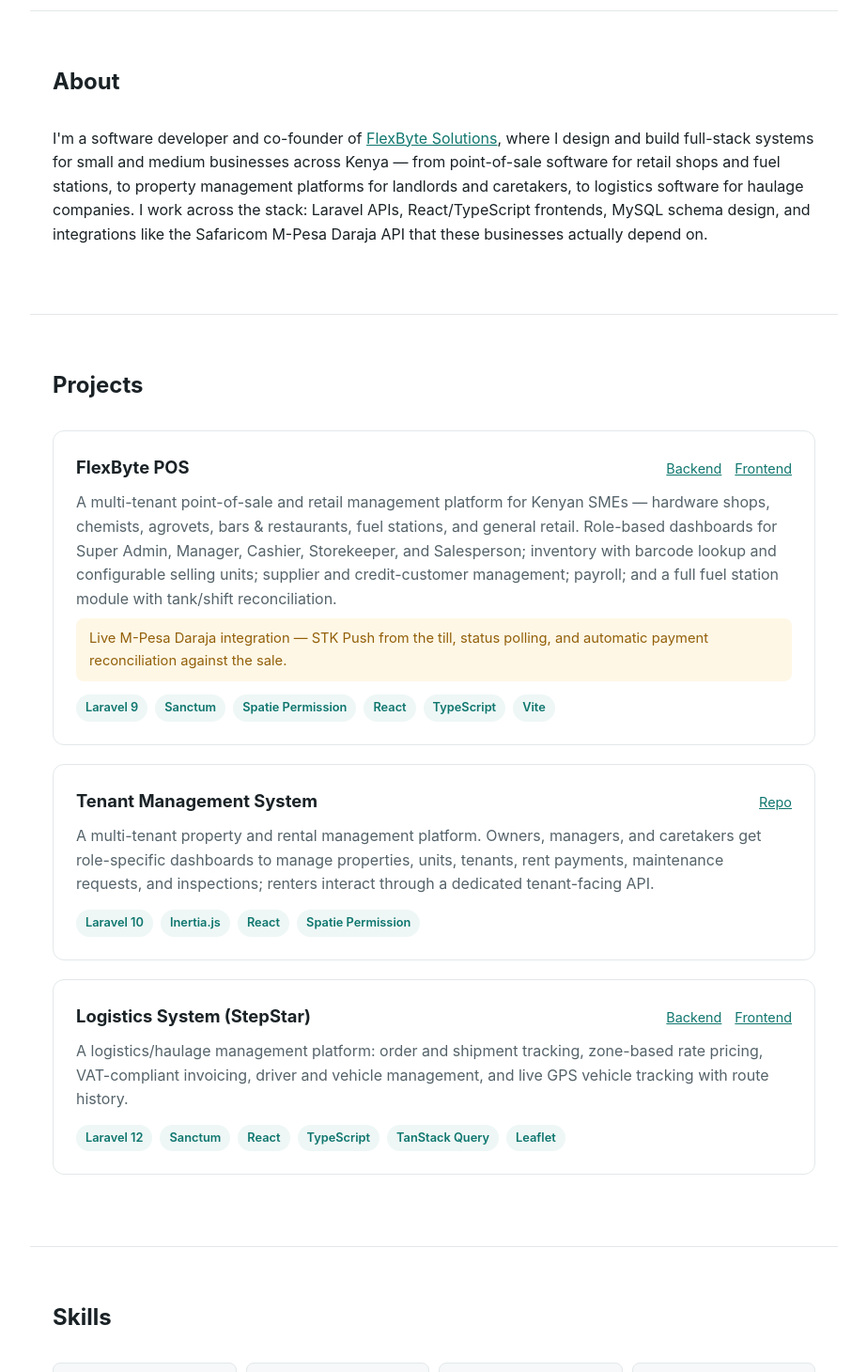
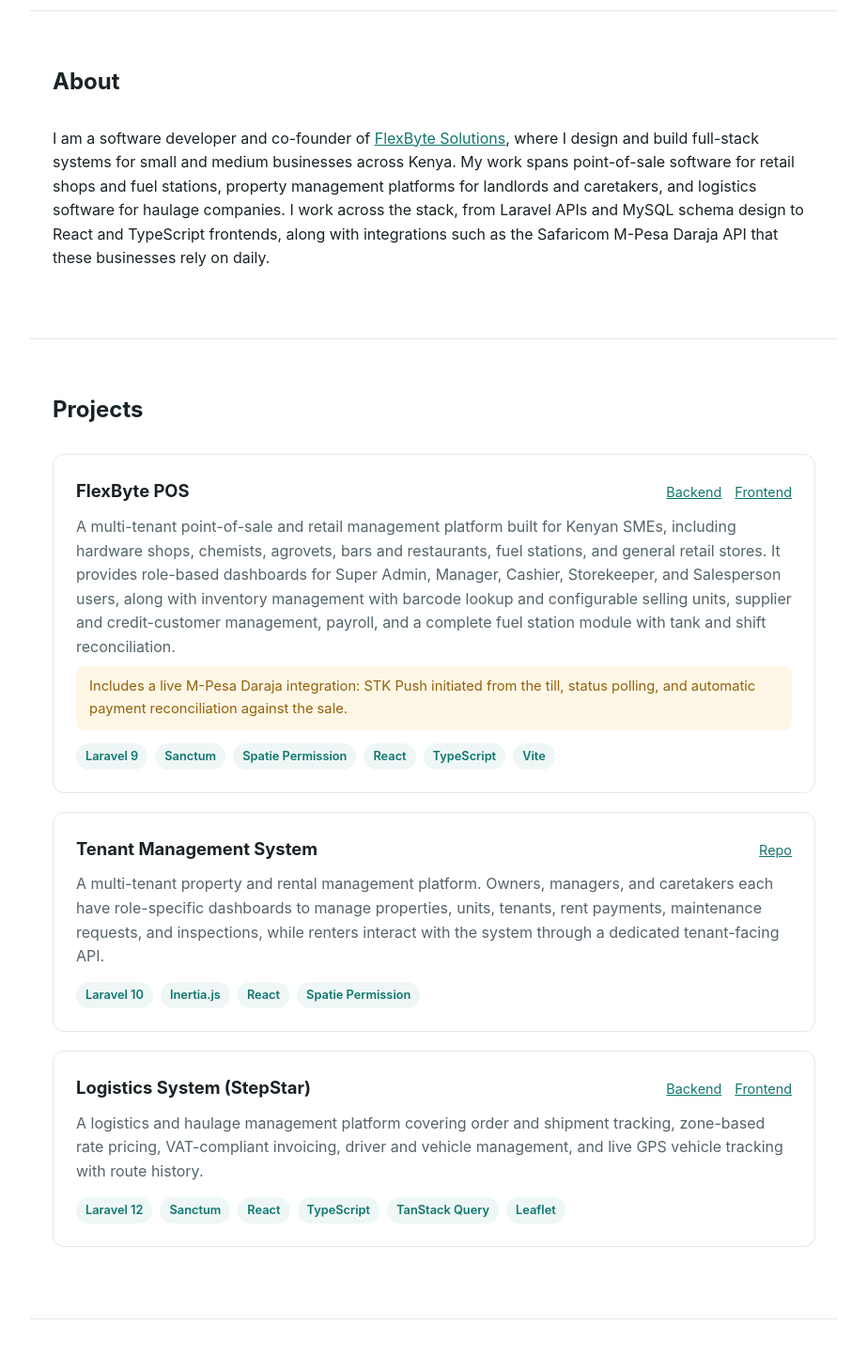
Before and after one commit to Cate-macharia/portfolio, a plain HTML site: page index.html in a window 1280 px wide. Shown: the part 540-2000 px from the top of the page at 94% size, without its empty margins (178-1101 px from the left). Drawn offline with Linux system fonts and the light colour scheme.

Commit message:
Humanize copy: remove em dashes, more natural formal phrasing

```diff
--- a/index.html
+++ b/index.html
@@ -3,8 +3,8 @@
 <head>
 <meta charset="UTF-8">
 <meta name="viewport" content="width=device-width, initial-scale=1.0">
-<title>Catherine Wairimu — Software Developer</title>
-<meta name="description" content="Catherine Wairimu — Software Developer & Co-founder, FlexByte Solutions. Laravel, React, PHP, MySQL.">
+<title>Catherine Wairimu, Software Developer</title>
+<meta name="description" content="Catherine Wairimu, Software Developer and Co-founder of FlexByte Solutions. Laravel, React, PHP, MySQL.">
 <link rel="stylesheet" href="style.css">
 </head>
 <body>
@@ -28,8 +28,8 @@
       <p class="eyebrow">Software Developer &middot; Co-founder, FlexByte Solutions</p>
       <h1>I build business software for Kenyan SMEs.</h1>
       <p class="lede">
-        POS systems, property management, and logistics platforms — built end to end
-        with Laravel, React, and MySQL, including live M-Pesa Daraja integration.
+        POS systems, property management platforms, and logistics software, built end to end
+        with Laravel, React, and MySQL, including a live M-Pesa Daraja integration.
       </p>
       <div class="cta-row">
         <a class="btn btn-primary" href="#projects">View Projects</a>
@@ -41,13 +41,14 @@
   <section id="about" class="section">
     <h2>About</h2>
     <p>
-      I'm a software developer and co-founder of
+      I am a software developer and co-founder of
       <a href="https://flexbytesolutions.co.ke/" target="_blank" rel="noopener">FlexByte Solutions</a>,
-      where I design and build full-stack systems for small and medium businesses across Kenya —
-      from point-of-sale software for retail shops and fuel stations, to property management
-      platforms for landlords and caretakers, to logistics software for haulage companies.
-      I work across the stack: Laravel APIs, React/TypeScript frontends, MySQL schema design,
-      and integrations like the Safaricom M-Pesa Daraja API that these businesses actually depend on.
+      where I design and build full-stack systems for small and medium businesses across Kenya.
+      My work spans point-of-sale software for retail shops and fuel stations, property
+      management platforms for landlords and caretakers, and logistics software for haulage
+      companies. I work across the stack, from Laravel APIs and MySQL schema design to React
+      and TypeScript frontends, along with integrations such as the Safaricom M-Pesa Daraja API
+      that these businesses rely on daily.
     </p>
   </section>
 
@@ -63,15 +64,16 @@
         </div>
       </div>
       <p>
-        A multi-tenant point-of-sale and retail management platform for Kenyan SMEs — hardware
-        shops, chemists, agrovets, bars &amp; restaurants, fuel stations, and general retail.
-        Role-based dashboards for Super Admin, Manager, Cashier, Storekeeper, and Salesperson;
-        inventory with barcode lookup and configurable selling units; supplier and credit-customer
-        management; payroll; and a full fuel station module with tank/shift reconciliation.
+        A multi-tenant point-of-sale and retail management platform built for Kenyan SMEs,
+        including hardware shops, chemists, agrovets, bars and restaurants, fuel stations, and
+        general retail stores. It provides role-based dashboards for Super Admin, Manager,
+        Cashier, Storekeeper, and Salesperson users, along with inventory management with
+        barcode lookup and configurable selling units, supplier and credit-customer management,
+        payroll, and a complete fuel station module with tank and shift reconciliation.
       </p>
       <p class="highlight">
-        Live M-Pesa Daraja integration — STK Push from the till, status polling, and automatic
-        payment reconciliation against the sale.
+        Includes a live M-Pesa Daraja integration: STK Push initiated from the till, status
+        polling, and automatic payment reconciliation against the sale.
       </p>
       <ul class="tags">
         <li>Laravel 9</li><li>Sanctum</li><li>Spatie Permission</li><li>React</li><li>TypeScript</li><li>Vite</li>
@@ -87,8 +89,9 @@
       </div>
       <p>
         A multi-tenant property and rental management platform. Owners, managers, and caretakers
-        get role-specific dashboards to manage properties, units, tenants, rent payments,
-        maintenance requests, and inspections; renters interact through a dedicated tenant-facing API.
+        each have role-specific dashboards to manage properties, units, tenants, rent payments,
+        maintenance requests, and inspections, while renters interact with the system through a
+        dedicated tenant-facing API.
       </p>
       <ul class="tags">
         <li>Laravel 10</li><li>Inertia.js</li><li>React</li><li>Spatie Permission</li>
@@ -104,9 +107,9 @@
         </div>
       </div>
       <p>
-        A logistics/haulage management platform: order and shipment tracking, zone-based rate
-        pricing, VAT-compliant invoicing, driver and vehicle management, and live GPS vehicle
-        tracking with route history.
+        A logistics and haulage management platform covering order and shipment tracking,
+        zone-based rate pricing, VAT-compliant invoicing, driver and vehicle management, and
+        live GPS vehicle tracking with route history.
       </p>
       <ul class="tags">
         <li>Laravel 12</li><li>Sanctum</li><li>React</li><li>TypeScript</li><li>TanStack Query</li><li>Leaflet</li>
```
